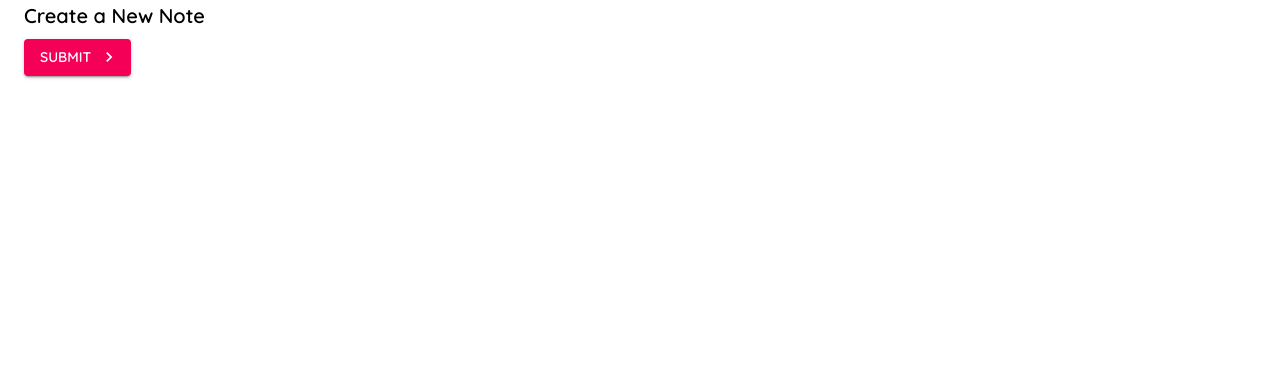
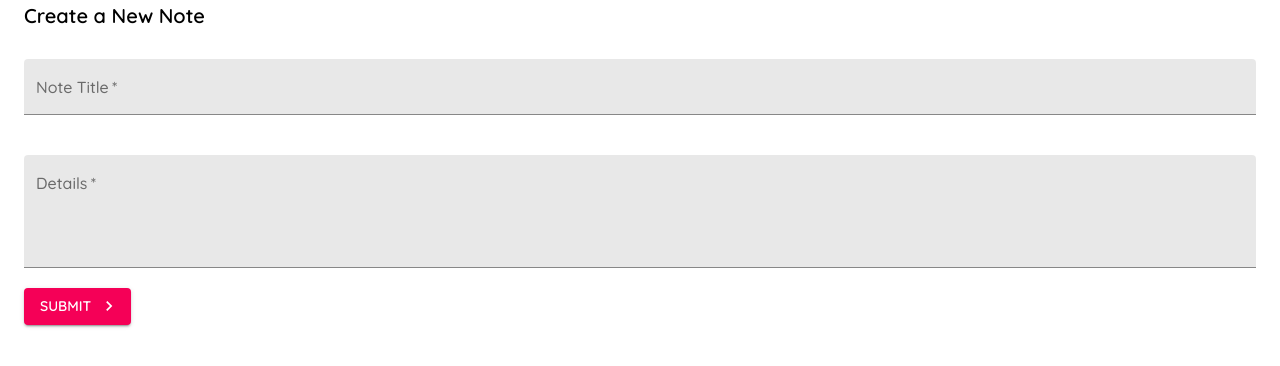
Before and after one commit to Azzzizzz/mui-v4, a Next.js app: page /mui in a window 1280 px wide. Shown: the top 366 px of the page. Built offline with nearby package versions, Linux system fonts and the light colour scheme.

Commit message:
TextField, useState & error handling

```diff
--- a/pages/mui/index.jsx
+++ b/pages/mui/index.jsx
@@ -5,18 +5,46 @@
   Container,
   IconButton,
   makeStyles,
+  TextField,
 } from "@material-ui/core";
 
-import AcUnitOutlinedIcon from "@material-ui/icons/AcUnitOutlined";
+import { useState } from "react";
+
 import KeyboardArrowRightIcon from "@material-ui/icons/KeyboardArrowRight";
 
 const useStyles = makeStyles({
 
+  field: {
+    marginTop: 20,
+    marginBottom: 20,
+
+
+  }
 
 })
 
 const Create = () => {
   const classes = useStyles()
+  const [title, setTitle] = useState('')
+  const [details, setDetails] = useState('')
+  const [titleError, setTitleError] = useState(false)
+  const [detailsError, setDetailsError] = useState(false)
+
+
+  const handleSubmit = (e) => {
+    e.preventDefault();
+    setTitleError(false)
+    setDetailsError(false)
+
+    if (title == '')
+      setTitleError(true)
+    if (details == '')
+      setDetailsError(true)
+    if (title, details)
+      console.log(title, details);
+
+  }
+
   return (
     <>
 
@@ -24,8 +52,35 @@
         <Typography variant="h6" component="h2" gutterBottom>
           Create a New Note
         </Typography>
+
+        <form noValidate autoComplete="off" onSubmit={handleSubmit}>
+
+          <TextField
+            onChange={(e) => setTitle(e.target.value)}
+            className={classes.field}
+            variant="filled"
+            label="Note Title"
+            color="secondary"
+            fullWidth
+            required
+            error={titleError}
+          />
+          <TextField
+            onChange={(e) => setDetails(e.target.value)}
+
+            className={classes.field}
+            label="Details"
+            variant="filled"
+            color="secondary"
+            multiline
+            rows={4}
+            fullWidth
+            required
+            error={detailsError}
+          />
+
+
           <Button
-          onClick={() => console.log("btn clicked")}
             type="submit"
             color="secondary"
             variant="contained"
@@ -33,6 +88,8 @@
           >
             SUBMIT
           </Button>
+        </form>
+
 
 
 
```
Lines whose indentation alone changed are shown as unchanged.
